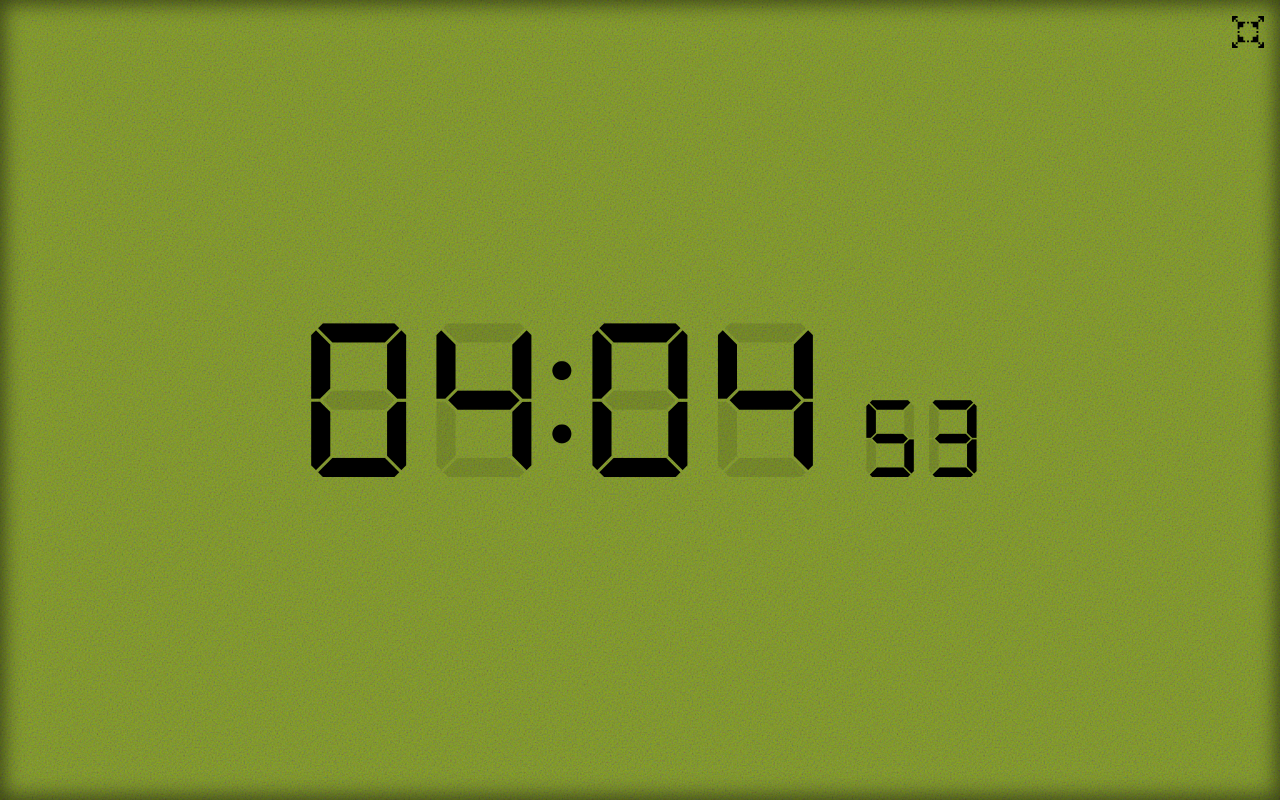
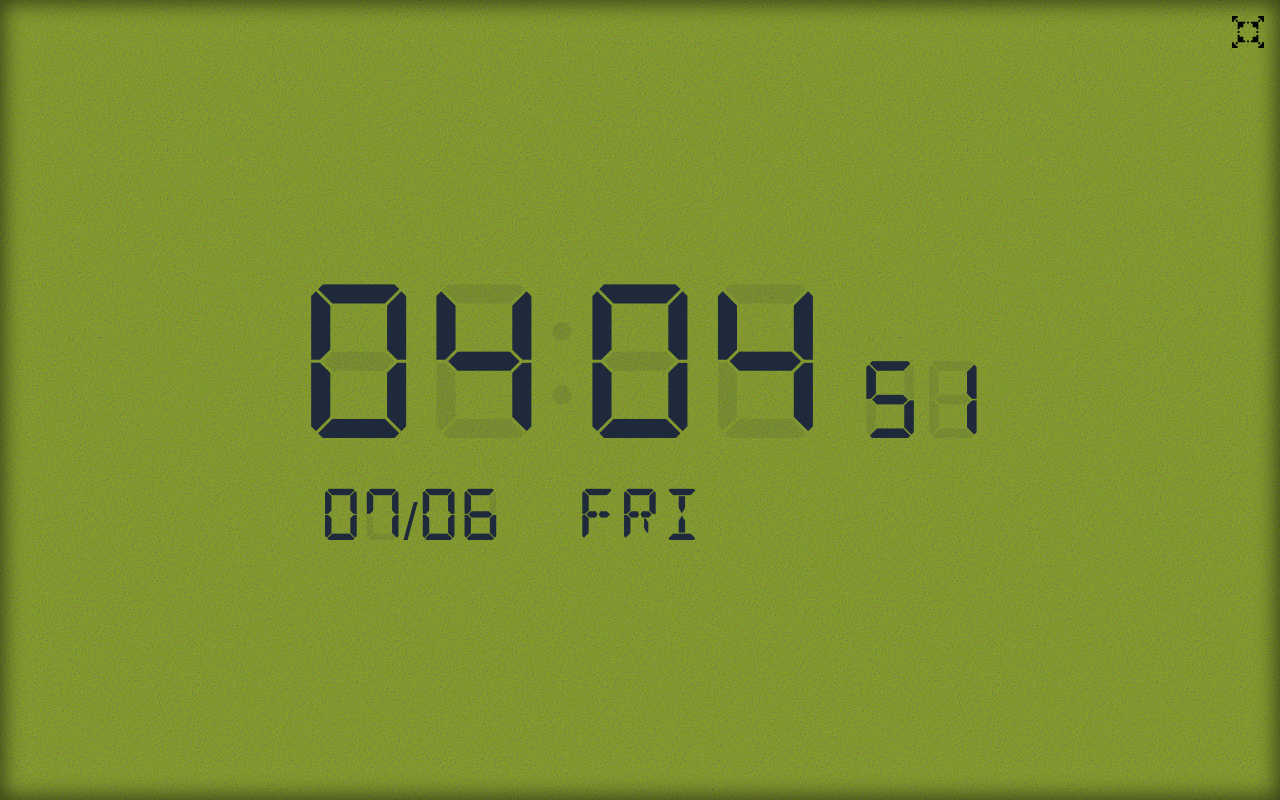
Before and after one commit to latamaosadi/masa, a Vue app: page / in a window 1280 px wide. Built offline with nearby package versions, Linux system fonts and the light colour scheme; no server answers.

Commit message:
feature: add date and temperature module

```diff
--- a/index.html
+++ b/index.html
@@ -3,7 +3,10 @@
   <head>
     <meta charset="UTF-8" />
     <link rel="icon" type="image/svg+xml" href="/vite.svg" />
-    <meta name="viewport" content="width=device-width, initial-scale=1.0" />
+    <meta
+      name="viewport"
+      content="width=device-width, initial-scale=1, viewport-fit=cover"
+    />
     <title>Masa - A Simple Timer App</title>
   </head>
   <body>
--- a/src/App.vue
+++ b/src/App.vue
@@ -1,17 +1,14 @@
 <script setup lang="ts">
-import {
-  useDateFormat,
-  useFullscreen,
-  useNow,
-  useScreenOrientation,
-  useWakeLock,
-} from "@vueuse/core";
-import { computed, onMounted, ref } from "vue";
+import { useFullscreen, useScreenOrientation, useWakeLock } from "@vueuse/core";
+import { computed, onMounted } from "vue";
 import { clsx } from "clsx";
 import ClockScreen from "./components/ClockScreen.vue";
+import ClockModule from "./components/ClockModule.vue";
+import DateModule from "./components/DateModule.vue";
+import DayOfWeekModule from "./components/DayOfWeekModule.vue";
+import TemperatureModule from "./components/TemperatureModule.vue";
 
 const isLandscape = computed(() => orientation.value?.includes("landscape"));
-const isRailwayMode = ref(false);
 
 const containerClassnames = computed(() =>
   clsx("clock-container", {
@@ -21,17 +18,8 @@ const containerClassnames = computed(() =>
 
 const { toggle } = useFullscreen();
 
-const counter = useNow();
-const clockTimeFormat = computed(() => {
-  const separator = counter.value.getSeconds() % 2 ? ":" : " ";
-  return `${!isRailwayMode.value ? "HH" : "hh"}${separator}mm`;
-});
-
-const mainClock = useDateFormat(useNow(), clockTimeFormat);
-const seconds = useDateFormat(useNow(), "ss");
-const railway = useDateFormat(useNow(), "AA");
+const { request } = useWakeLock();
 const { orientation } = useScreenOrientation();
-const { request } = useWakeLock();
 
 onMounted(() => {
   request("screen");
@@ -51,28 +39,11 @@ onMounted(() => {
           </button>
         </div>
       </div>
-      <div class="clock">
-        <div
-          class="relative flex items-center"
-          @click="isRailwayMode = !isRailwayMode"
-        >
-          <div class="relative">
-            <div class="absolute inset-0 opacity-10">
-              88:88
-              <span class="clock-seconds">88</span>
-            </div>
-            <div class="relative">
-              {{ mainClock }}
-              <span class="clock-seconds">{{ seconds }}</span>
-            </div>
-          </div>
-          <div v-if="isRailwayMode" class="absolute -translate-x-full">
-            <div class="relative font-SS14C clock-railway mr-2">
-              <div class="absolute inset-0 opacity-10">~~</div>
-              <div>{{ railway }}</div>
-            </div>
-          </div>
-        </div>
+      <div class="grid grid-cols-3 m-auto">
+        <ClockModule class="col-span-3" />
+        <DateModule class="sub-module" />
+        <DayOfWeekModule class="sub-module font-SS14C" />
+        <TemperatureModule class="sub-module" />
       </div>
     </div>
   </ClockScreen>
@@ -80,22 +51,13 @@ onMounted(() => {
 
 <style scoped>
 .clock-container {
-  @apply relative;
+  @apply relative text-slate-800;
 }
 .clock-container {
   @apply h-screen grid;
 }
-.clock-container .clock {
-  font-size: 12vw;
-  @apply mx-auto select-none mt-24;
-}
-.clock-container.landscape .clock {
-  @apply m-auto;
-}
-.clock-container .clock-seconds {
-  font-size: 6vw;
-}
-.clock-container .clock-railway {
+.clock-container .sub-module {
   font-size: 4vw;
+  @apply text-center;
 }
 </style>
--- /dev/null
+++ b/src/components/ClockModule.vue
@@ -0,0 +1,59 @@
+<script setup lang="ts">
+import { useDateFormat, useNow } from "@vueuse/core";
+import { computed, ref } from "vue";
+
+const isRailwayMode = ref(false);
+const showSeconds = ref(true);
+
+const counter = useNow();
+const clockTimeFormat = computed(() => {
+  const separator = counter.value.getSeconds() % 2 ? " " : ":";
+  return `${!isRailwayMode.value ? "HH" : "hh"}${separator}mm`;
+});
+
+const mainClock = useDateFormat(useNow(), clockTimeFormat);
+const seconds = useDateFormat(useNow(), "ss");
+const railway = useDateFormat(useNow(), "AA");
+</script>
+
+<template>
+  <div class="clock">
+    <div
+      class="relative flex items-center"
+      @click="isRailwayMode = !isRailwayMode"
+    >
+      <div class="relative">
+        <div class="absolute inset-0 opacity-10">
+          88:88
+          <span v-if="showSeconds" class="clock-seconds">88</span>
+        </div>
+        <div class="relative">
+          {{ mainClock }}
+          <span v-if="showSeconds" class="clock-seconds">{{ seconds }}</span>
+        </div>
+      </div>
+      <div v-if="isRailwayMode" class="absolute -translate-x-full">
+        <div class="relative font-SS14C clock-railway mr-2">
+          <div class="absolute inset-0 opacity-10">~~</div>
+          <div>{{ railway }}</div>
+        </div>
+      </div>
+    </div>
+  </div>
+</template>
+
+<style scoped>
+.clock {
+  font-size: 12vw;
+  @apply mx-auto select-none mt-24;
+}
+.clock-container.landscape .clock {
+  @apply m-auto;
+}
+.clock-seconds {
+  font-size: 6vw;
+}
+.clock-railway {
+  font-size: 4vw;
+}
+</style>
--- a/src/components/ClockScreen.vue
+++ b/src/components/ClockScreen.vue
@@ -4,7 +4,7 @@ import clsx from "clsx";
 import { computed, ref } from "vue";
 
 const isDimmed = ref(false);
-const { isPending, start } = useTimeoutFn(() => {
+const { isPending, start, stop } = useTimeoutFn(() => {
   isDimmed.value = true;
 }, 10 * 1000);
 
@@ -16,6 +16,7 @@ const screenContainerClassnames = computed(() =>
 
 function wakeUp() {
   isDimmed.value = false;
+  stop();
   sleepScreen();
 }
 
--- /dev/null
+++ b/src/components/DateModule.vue
@@ -0,0 +1,14 @@
+<script setup lang="ts">
+import { useDateFormat, useNow } from "@vueuse/core";
+
+const dateOfMonth = useDateFormat(useNow(), "DD/MM");
+</script>
+
+<template>
+  <div class="relative">
+    <div>{{ dateOfMonth }}</div>
+    <div class="absolute inset-0 opacity-10">00/00</div>
+  </div>
+</template>
+
+<style scoped></style>
--- /dev/null
+++ b/src/components/DayOfWeekModule.vue
@@ -0,0 +1,13 @@
+<script setup lang="ts">
+import { useDateFormat, useNow } from "@vueuse/core";
+
+const dayOfWeek = useDateFormat(useNow(), "ddd");
+</script>
+
+<template>
+  <div class="clock">
+    {{ dayOfWeek }}
+  </div>
+</template>
+
+<style scoped></style>
--- /dev/null
+++ b/src/components/TemperatureModule.vue
@@ -0,0 +1,42 @@
+<script setup lang="ts">
+import { useGeolocation, watchOnce } from "@vueuse/core";
+import { getWeather } from "../services/weather";
+import { ref } from "vue";
+
+const { coords } = useGeolocation();
+const loaded = ref(false);
+const weatherIcon = ref("0");
+const temperature = ref(26);
+
+watchOnce(
+  () => coords.value,
+  (value) => {
+    getCurrentWeather(value.latitude, value.longitude);
+  }
+);
+
+async function getCurrentWeather(lat: number, lon: number) {
+  const weatherResponse = await getWeather(lat, lon);
+  weatherIcon.value = weatherResponse.icon;
+  temperature.value = weatherResponse.temperature;
+  loaded.value = true;
+  setTimeout(() => {
+    getCurrentWeather(lat, lon);
+  }, 5 * 1000);
+}
+</script>
+
+<template>
+  <div v-if="loaded" class="flex items-center gap-2">
+    <div class="relative">
+      <div class="font-SSWeather">{{ weatherIcon }}</div>
+      <div class="absolute inset-0 font-SSWeather opacity-10">0</div>
+    </div>
+    <div>
+      <span class="font-SS7C">{{ temperature }}</span>
+      <span class="font-SS14C">°c</span>
+    </div>
+  </div>
+</template>
+
+<style scoped></style>
--- /dev/null
+++ b/src/services/weather.ts
@@ -0,0 +1,41 @@
+const weatherIcons: Record<string, string> = {
+  "0": "1",
+  "1": "9",
+  "2": "9",
+  "3": "9",
+  "45": "2",
+  "48": "2",
+  "51": "3",
+  "53": "3",
+  "55": "3",
+  "56": "3",
+  "57": "3",
+  "61": "4",
+  "63": "4",
+  "65": "4",
+  "66": "4",
+  "67": "4",
+  "71": "5",
+  "73": "5",
+  "75": "5",
+  "77": "5",
+  "80": "5",
+  "81": "5",
+  "82": "5",
+  "85": "5",
+  "86": "5",
+  "95": "7",
+  "96": "7",
+  "99": "7",
+};
+
+export async function getWeather(lat: number, lon: number) {
+  const response = await fetch(
+    `https://api.open-meteo.com/v1/forecast?latitude=${lat}&longitude=${lon}&current=temperature_2m,weather_code`
+  );
+  const weather = await response.json();
+  return {
+    icon: weatherIcons[weather.current.weather_code as string],
+    temperature: weather.current.temperature_2m as number,
+  };
+}
--- a/src/style.css
+++ b/src/style.css
@@ -12,6 +12,11 @@
   src: url('/fonts/DSEG14Classic-Bold.ttf');
 }
 
+@font-face {
+  font-family: "DSEG Weather";
+  src: url('/fonts/DSEGWeather.ttf');
+}
+
 html {
   width: 100%;
   height: 100%;
--- a/tailwind.config.js
+++ b/tailwind.config.js
@@ -8,8 +8,14 @@ export default {
     extend: {
       fontFamily: {
         "SS14C": ["'DSEG14 Classic'", "monospace"],
-        "SS7C": ["'DSEG7 Classic'", "monospace"]
-      }
+        "SS7C": ["'DSEG7 Classic'", "monospace"],
+        "SSWeather": ["'DSEG Weather'", "monospace"]
+      },
+      colors: {
+        'green': {
+          'led': '#8bac0f'
+        }
+      },
     },
   },
   plugins: [],
```
Also changed, not shown: public/fonts/DSEGWeather.ttf (added).
